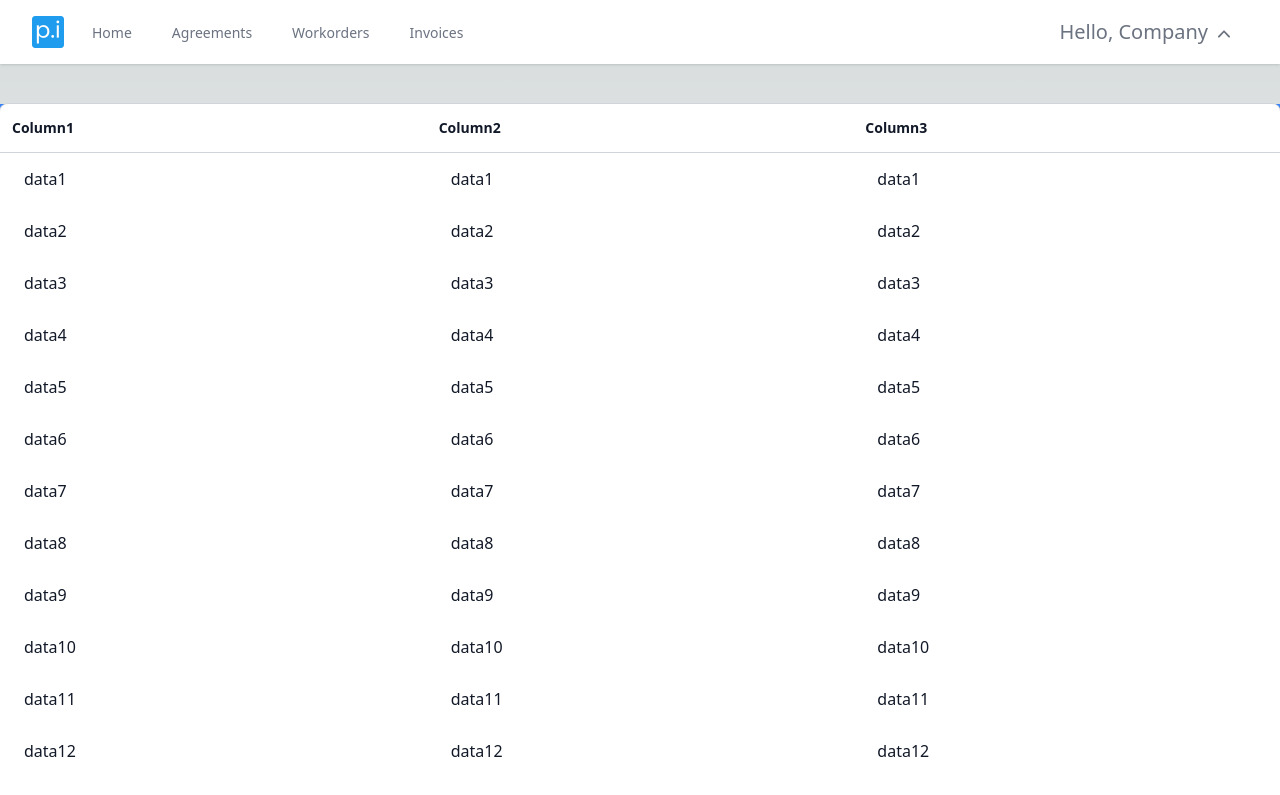
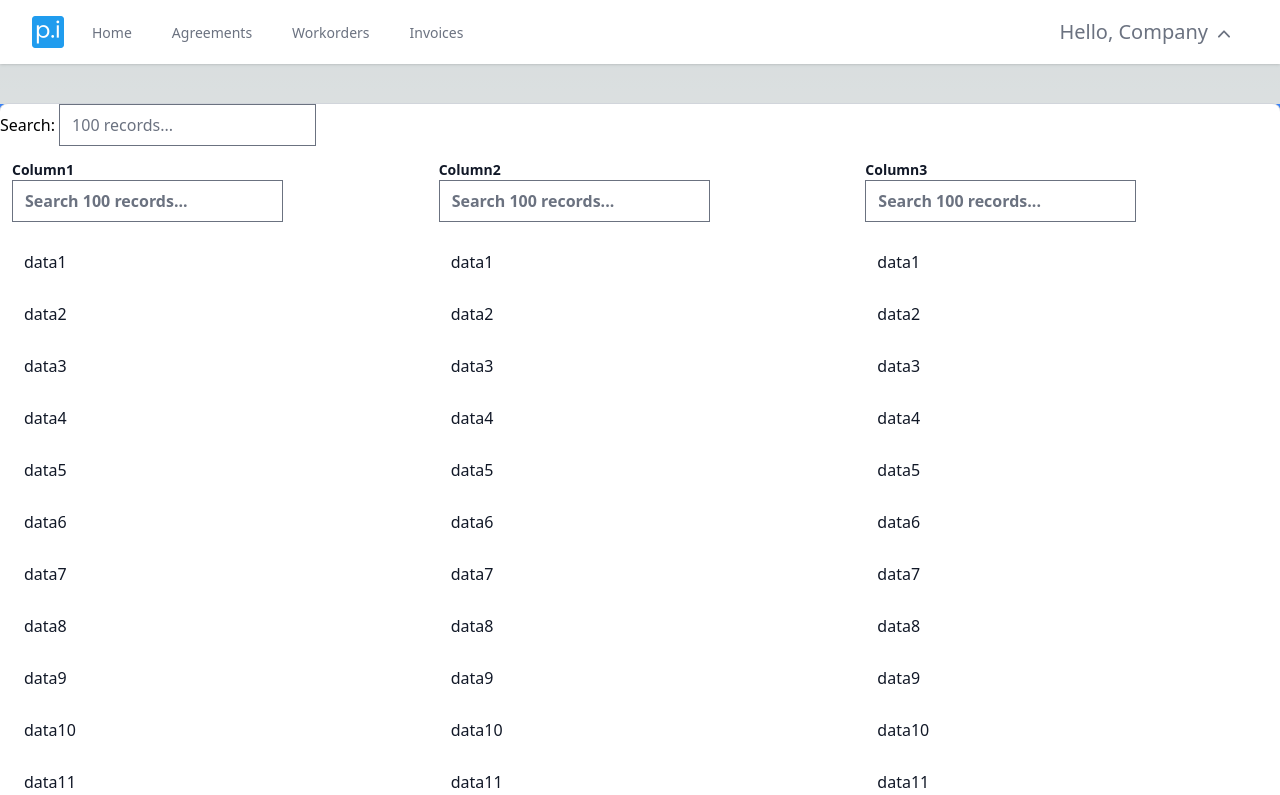
Before and after one commit to silvertrek-capstone/silverpi, a Next.js app in the folder silverpi/: page /home/test_one in a window 1280 px wide. Shown: the top 795 px of the page. Built offline with nearby package versions, Linux system fonts and the light colour scheme.

Commit message:
added searching as well as gave a temporary fix to map index need ids to fully fix for later

```diff
--- a/silverpi/src/app/home/test_one/table_gen.js
+++ b/silverpi/src/app/home/test_one/table_gen.js
@@ -1,11 +1,69 @@
 "use client"
 import React from "react";
-import { useTable, useSortBy } from "react-table";
+import 'regenerator-runtime/runtime';
+import { useTable, useSortBy, useFilters, useGlobalFilter, useAsyncDebounce } from 'react-table'
+import { ChevronDownIcon } from '@heroicons/react/20/solid'
+
+// Notes: sorting and filtering
+//   So i do not know if this matters but once the search box is clicked
+//   then the sort is undone and the initial order is shown can be sorted
+//   after search will fix at least look for fixes later if needed
+
+
+// Define a default UI for filtering
+function GlobalFilter({
+  preGlobalFilteredRows,
+  globalFilter,
+  setGlobalFilter,
+}) {
+  const count = preGlobalFilteredRows.length
+  const [value, setValue] = React.useState(globalFilter)
+  const onChange = useAsyncDebounce(value => {
+      setGlobalFilter(value || undefined)
+  }, 200)
+
+  return (
+      <span>
+          Search:{' '}
+          <input
+              className="form-control"
+              value={value || ""}
+              onChange={e => {
+                  setValue(e.target.value);
+                  onChange(e.target.value);
+              }}
+              placeholder={`${count} records...`}
+          />
+      </span>
+  )
+}
+
+function DefaultColumnFilter({
+  column: { filterValue, preFilteredRows, setFilter },
+}) {
+  const count = preFilteredRows.length
+
+  return (
+      <input
+          className="form-control"
+          value={filterValue || ''}
+          onChange={e => {
+              setFilter(e.target.value || undefined)
+          }}
+          placeholder={`Search ${count} records...`}
+      />
+  )
+}
 
 const DataTable = (props) => {
   // Memos
   const data = React.useMemo(() => props.data, [props.data]);
   const columns = React.useMemo(() => props.columns, [props.columns]);
+  const defaultColumn = React.useMemo(() => ({
+        // Default Filter UI
+        Filter: DefaultColumnFilter,
+    }),[])
+
 
   // Use the state and functions returned from useTable to build your UI
   const {
@@ -13,51 +71,93 @@ const DataTable = (props) => {
     getTableBodyProps,
     headerGroups,
     rows,
-    prepareRow
+    prepareRow,
+    state,
+    preGlobalFilteredRows,
+    setGlobalFilter,
     } = useTable(
     {
       columns,
-      data
+      data,
+      defaultColumn
     },
+    useFilters,
+    useGlobalFilter,
     useSortBy
   );
 
   return (
-    // <div className="px-4 sm:px-6 lg:px-8">
-    // <div className="mx-auto max-w-2xl text-center position: relative">
-    <div className="bg-white -mx-4 mt-10 ring-1 ring-gray-300 sm:mx-0 sm:rounded-lg">
+    // <div className="px-4 sm:px-6 lg:px-8"> dont know how height:100% position:absolute absense will change table ghieght if ommited
+    // if all other prnt hieghts are changed
 
-      <table {...getTableProps()} className="min-w-full divide-y divide-gray-300">
+
+
+      <div className="bg-white -mx-4 mt-10 ring-1 ring-gray-300 sm:mx-0 sm:rounded-lg height:100% position:absolute">
+      <GlobalFilter
+                preGlobalFilteredRows={preGlobalFilteredRows}
+                globalFilter={state.globalFilter}
+                setGlobalFilter={setGlobalFilter}
+            />
+        <table {...getTableProps()} className="min-w-full min-h-full divide-gray-300">
           <thead>
-          {headerGroups.map((headerGroup) => (
-            <tr {...headerGroup.getHeaderGroupProps()}>
-              {headerGroup.headers.map((column) => (
-                <th {...column.getHeaderProps(column.getSortByToggleProps())} scope="col" className="hidden px-3 py-3.5 text-left text-sm font-semibold text-gray-900 lg:table-cell">
+            {headerGroups.map((headerGroup, i) => (
+              <tr key= {i} {...headerGroup.getHeaderGroupProps()}>
+                {headerGroup.headers.map((column, j) => (
+                  <th key = {j} {...column.getHeaderProps(column.getSortByToggleProps())} scope="col" className="hidden px-3 py-3.5 text-left text-sm font-semibold text-gray-900 lg:table-cell">
                     <a className="group inline-flex">
                       {column.render("Header")}
                       <span>
-                      {column.isSorted ? (column.isSortedDesc ? " 🔽" : " 🔼") : ""}
+                        {column.isSorted ?
+                          (column.isSortedDesc ?
+                              (<ChevronDownIcon className='h-5 w-5' aria-hidden='true' />) :
+                              (<ChevronDownIcon className='h-5 w-5 rotate-180' aria-hidden='true' />) ):
+                              ""}
                         </span>
                     </a>
+                    {/* simply use for filtering */}
+                    <div>{column.canFilter ? column.render('Filter') : null}</div>
                   </th>
                 ))}
               </tr>
             ))}
           </thead>
           <tbody {...getTableBodyProps()}>
+            {/* Notes: mapping and using index
+             for Stability: the order of the items can change so it can lead to undefined behavior
+             if an item in the middle table is removed could cause table to rerender more items than needed
+             ** should not be an issue unless we do real time data which would cause an issue something to look back to if this happens
+
+             for component state: if the items are react component with local state then this(indexes using them anyways) could cause for example
+             react uses keys to determine whether or not remoount or update
+             if the keys change react could see it as a diff component
+             this could be an issue do to sorting
+
+             alright so change later to using id of some kind should be fine with input data cause they will id talk to team later
+             about it
+
+             Special thot how does vars affect outside of the {} should be doing anything right? ask someone later or google*/}
             {rows.map((row, i) => {
               prepareRow(row);
               return (
-              <tr {...row.getRowProps()} >
-                {row.cells.map((cell) => {
-                  return <td className="px-6 py-3.5 text-left font-medium text-gray-900" {...cell.getCellProps()}>{cell.render("Cell")
-                  }</td>;
+                <tr key={i}{...row.getRowProps()} >
+                  {row.cells.map((cell, j) => {
+                    return  <td key = {j} className="px-6 py-3.5 text-left font-medium text-gray-900"
+                              {...cell.getCellProps()}>{cell.render("Cell")}
+                            </td>;
                   })}
                 </tr>
               );
             })}
           </tbody>
           </table>
+            <br />
+            <div>Showing the first 20 results of {rows.length} rows</div>
+            {/* Notes: figure out why this is not outputting corect info  */}
+            {/* <div>
+                <pre>
+                    <code>{JSON.stringify(state.filters, null, 2)}</code>
+                </pre>
+            </div> */}
         </div>
   );
 };
```
Lines whose indentation alone changed are shown as unchanged.
